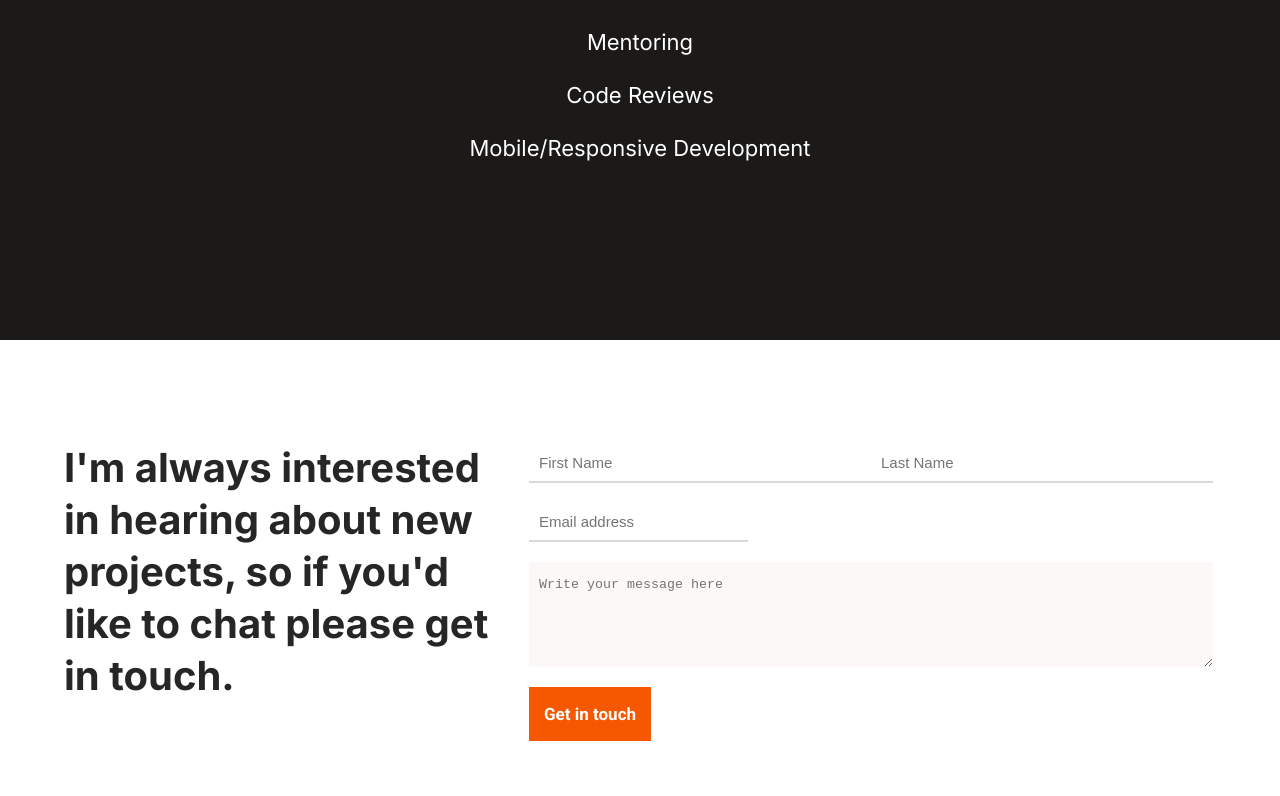
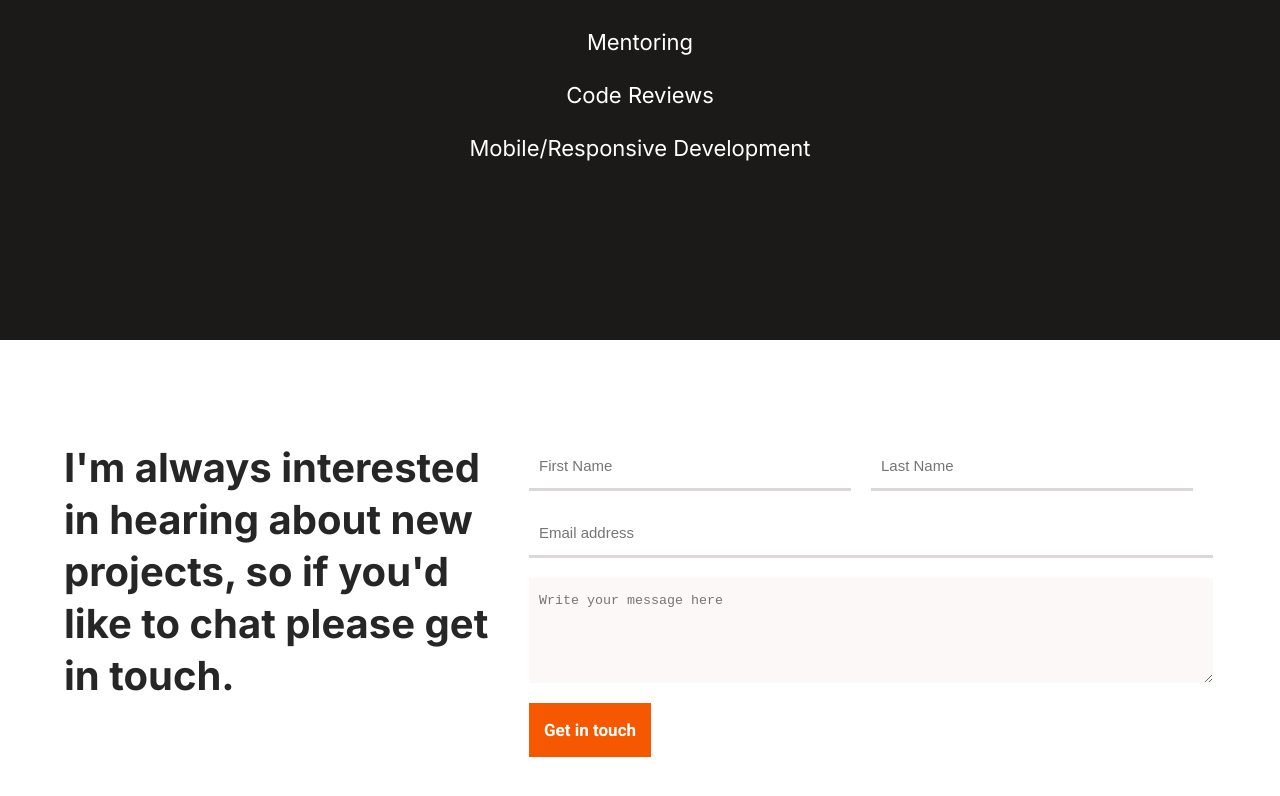
Before and after one commit to bini-i/Contact-Form-Review-Trials, a plain HTML site: page index.html in a window 1280 px wide. Shown: the part 6367-7163 px from the top of the page. Drawn offline with Linux system fonts and the light colour scheme.

Commit message:
Update index.html
- add formspree to collect contact form input

```diff
--- a/css/main.css
+++ b/css/main.css
@@ -374,25 +374,25 @@ li {
 .contact .container form .name-group input{
   flex-grow: 1;
   border: 0;
-  border-bottom: solid 2px #DBD8D7;
+  border-bottom: solid 3px #DBD8D7;
+  margin-right: 20px;
   padding: 10px;
   font-size: 15px;
+  color: #979493;
+  line-height: 24px;
+  font-weight: 400;
 }
 
-/* .contact .container form .name-group input[name="fname"]{
-
-}
-
-.contact .container form .name-group input[name="lname"]{
-
-} */
-
-.contact .container form .email input{
+.contact .container form .email{
   border: 0;
-  border-bottom: solid 2px #DBD8D7;
+  border-bottom: solid 3px #DBD8D7;
   padding: 10px;
   font-size: 15px;
+  font-weight: 400;
+  line-height: 24px;
+  color: #979493;
   margin-bottom: 20px;
+  width: 100%;
 }
 
 .contact .container form textarea {
--- a/index.html
+++ b/index.html
@@ -221,15 +221,15 @@
             get in
             touch.
           </div>
-          <form method="post">
+          <form method="post" action="https://formspree.io/f/xeqvrzly">
             <div class="name-group">
               <input type="text" name="fname" placeholder="First Name">
               <input type="text" name="lname" placeholder="Last Name">
             </div>
-            <div class="email">
-              <input type="email" name="email" placeholder="Email address">
-            </div>
-            <textarea name="message" class="message" rows="5" placeholder="Write your message here"></textarea>
+            <input class="email" type="email" pattern="[a-z0-9._%+-]+@[a-z0-9.-]+\.[a-z]{2, 4}$" name="email"
+              placeholder="Email address">
+            <textarea name="message" maxlength="500" class="message" rows="5"
+              placeholder="Write your message here"></textarea>
             <button type="submit" class="btn">Get in touch</button>
         </div>
         </form>
```
